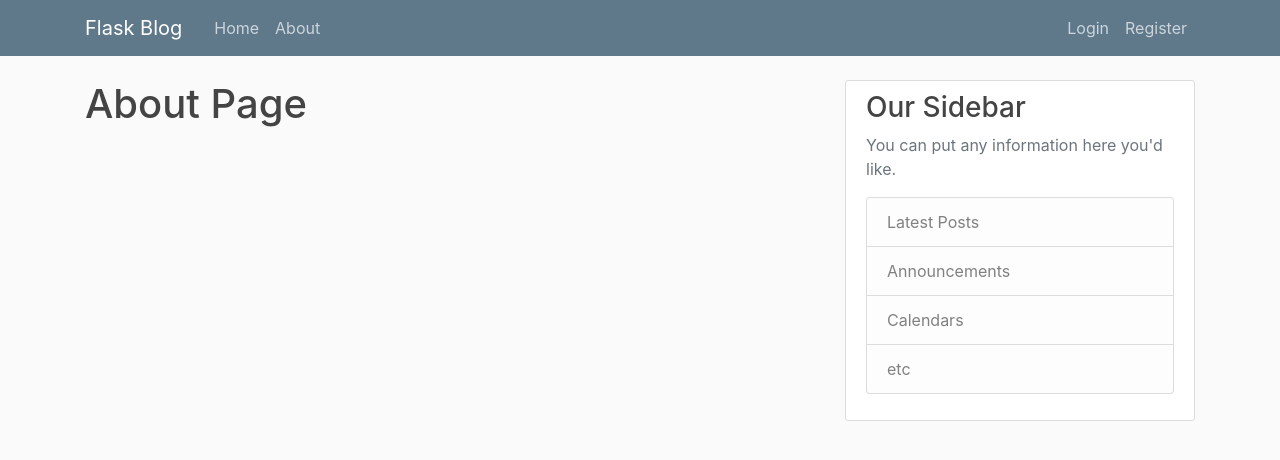
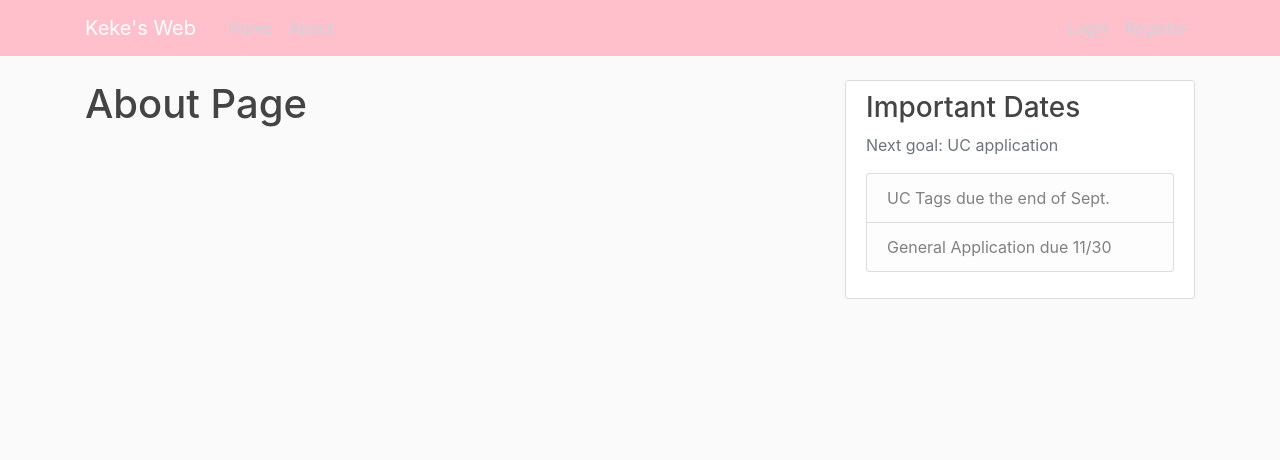
Before and after one commit to CASSIESKX/Flask-Blog, a Flask app: page /about in a window 1280 px wide. Shown: the top 460 px of the page. Run offline with Flask 2, Linux system fonts and the light colour scheme; some libraries are stand-ins or nearby versions.

Commit message:
New Changes

```diff
--- a/flaskblog/static/main.css
+++ b/flaskblog/static/main.css
@@ -9,7 +9,7 @@ h1, h2, h3, h4, h5, h6 {
 }
 
 .bg-steel {
-  background-color: #5f788a;
+  background-color: #ffc0cb;
 }
 
 .site-header .navbar-nav .nav-link {
@@ -54,7 +54,7 @@ a.article-title:hover {
 .article-metadata {
   padding-bottom: 1px;
   margin-bottom: 4px;
-  border-bottom: 1px solid #e3e3e3
+  border-bottom: 1px solid #FFB6C1
 }
 
 .article-metadata a:hover {
--- a/flaskblog/templates/layout.html
+++ b/flaskblog/templates/layout.html
@@ -11,16 +11,16 @@
     <link rel="stylesheet" type="text/css" href="{{ url_for('static', filename='main.css') }}">
 
     {% if title %}
-        <title>Flask Blog - {{ title }}</title>
+        <title>Keke's Web - {{ title }}</title>
     {% else %}
-        <title>Flask Blog</title>
+        <title>Keke's Web'</title>
     {% endif %}
 </head>
 <body>
     <header class="site-header">
       <nav class="navbar navbar-expand-md navbar-dark bg-steel fixed-top">
         <div class="container">
-          <a class="navbar-brand mr-4" href="/">Flask Blog</a>
+          <a class="navbar-brand mr-4" href="/">Keke's Web</a>
           <button class="navbar-toggler" type="button" data-toggle="collapse" data-target="#navbarToggle" aria-controls="navbarToggle" aria-expanded="false" aria-label="Toggle navigation">
             <span class="navbar-toggler-icon"></span>
           </button>
@@ -60,13 +60,11 @@
         </div>
         <div class="col-md-4">
           <div class="content-section">
-            <h3>Our Sidebar</h3>
-            <p class='text-muted'>You can put any information here you'd like.
+            <h3>Important Dates</h3>
+            <p class='text-muted'>Next goal: UC application
               <ul class="list-group">
-                <li class="list-group-item list-group-item-light">Latest Posts</li>
-                <li class="list-group-item list-group-item-light">Announcements</li>
-                <li class="list-group-item list-group-item-light">Calendars</li>
-                <li class="list-group-item list-group-item-light">etc</li>
+                <li class="list-group-item list-group-item-light">UC Tags due the end of Sept.</li>
+                <li class="list-group-item list-group-item-light">General Application due 11/30</li>
               </ul>
             </p>
           </div>
```
Also changed, not shown: flaskblog/site.db, flaskblog/static/profile_pics/64130c1b9df4dead.jpg (added), flaskblog/static/profile_pics/b8d73330da280d3b.jpg (added).
